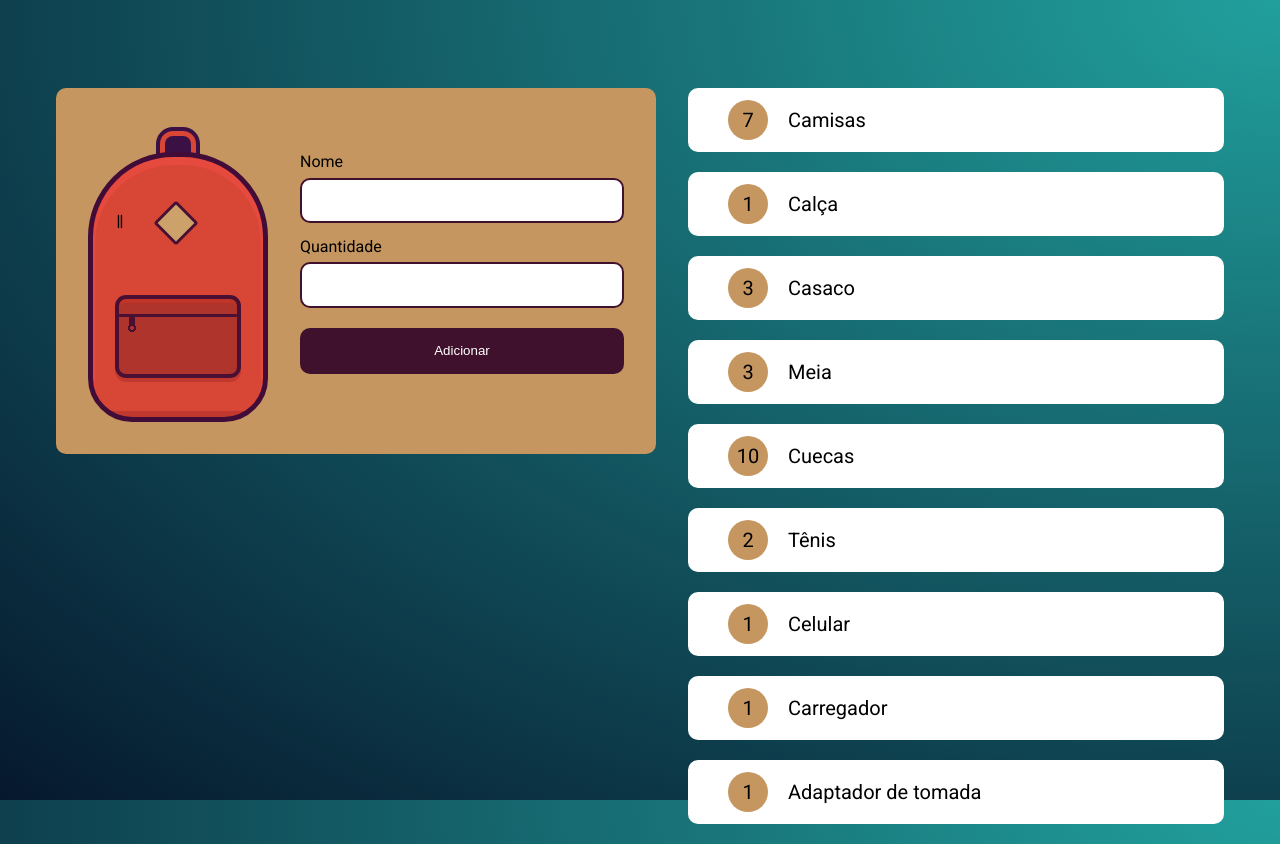
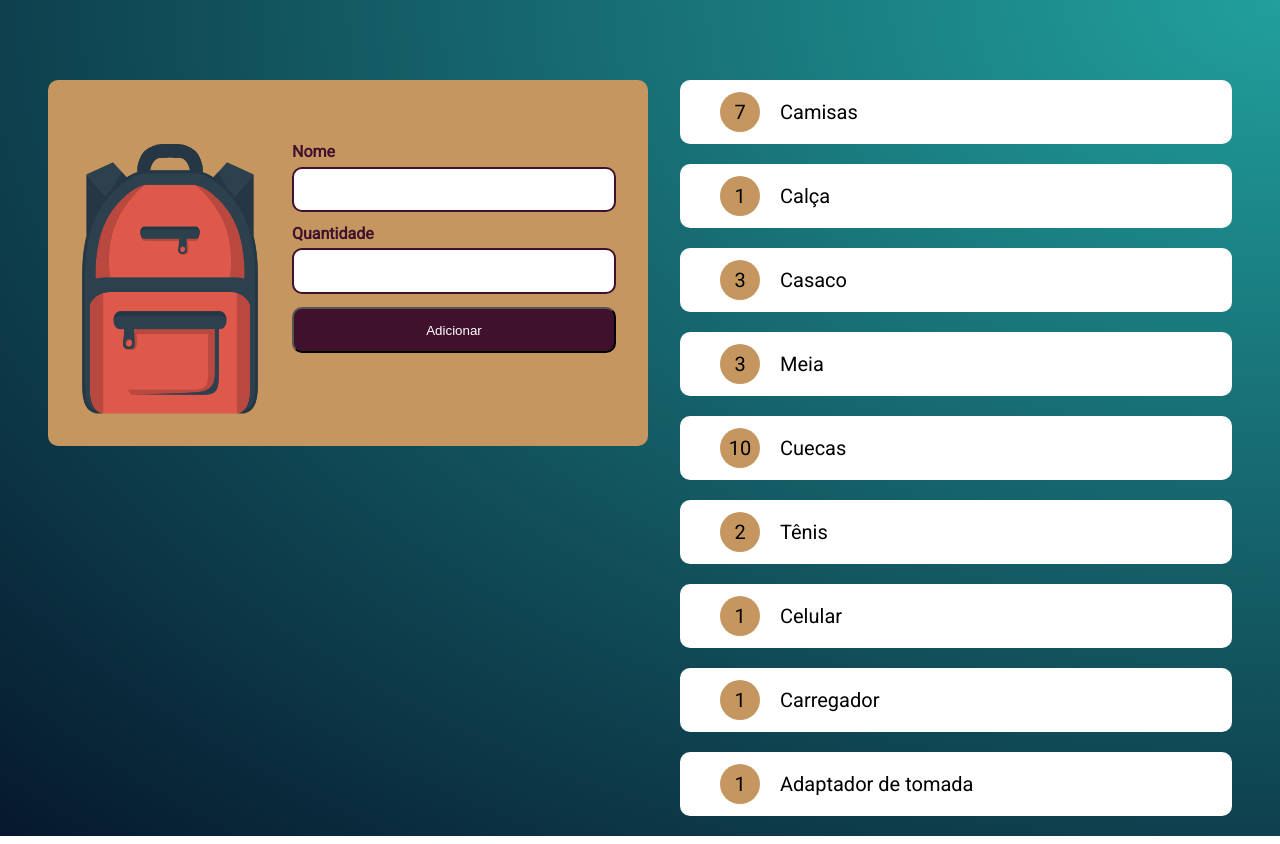
Before and after one commit to GabrielVeroneze/mochila-de-viagem, a plain HTML site: page index.html in a window 1280 px wide. Drawn offline with Linux system fonts and the light colour scheme; files that its build step writes are made by us from their sources.

Commit message:
organizando arquivos css

```diff
--- /dev/null
+++ b/assets/css/lista/lista-item.css
@@ -0,0 +1,13 @@
+.lista__item {
+    list-style: none;
+    padding: 0.6em 2em;
+    background: #FFFFFF;
+    border-radius: 10px;
+    margin: 0 0 1em;
+    width: 100%;
+    box-sizing: border-box;
+    display: inline-flex;
+    align-items: center;
+    gap: 1em;
+    font-size: 20px;
+}
--- /dev/null
+++ b/assets/css/lista/lista-unidade.css
@@ -0,0 +1,10 @@
+.lista__unidade {
+    align-items: center;
+    background: #C5965F;
+    border-radius: 50%;
+    display: flex;
+    font-weight: 400;
+    height: 40px;
+    justify-content: center;
+    width: 40px;
+}
--- /dev/null
+++ b/assets/css/lista/lista.css
@@ -0,0 +1,4 @@
+.lista {
+    margin: 0;
+    padding: 0;
+}
--- /dev/null
+++ b/assets/css/mochila/mochila-adicionar.css
@@ -0,0 +1,3 @@
+.mochila__adicionar {
+    width: 100%;
+}
--- /dev/null
+++ b/assets/css/mochila/mochila-cadastrar.css
@@ -0,0 +1,8 @@
+.mochila__cadastrar {
+    background-color: #40112D;
+    border-radius: 10px;
+    color: #FFFFFF;
+    cursor: pointer;
+    padding: 1em 0.5rem;
+    width: 100%;
+}
--- /dev/null
+++ b/assets/css/mochila/mochila-imagem.css
@@ -0,0 +1,4 @@
+.mochila__imagem {
+    height: 270px;
+    width: 180px;
+}
--- /dev/null
+++ b/assets/css/mochila/mochila-input.css
@@ -0,0 +1,8 @@
+.mochila__input {
+    border: 2px solid #40112D;
+    border-radius: 10px;
+    box-sizing: border-box;
+    margin: 0.5em 0 1em;
+    padding: 1em 0.5em;
+    width: 100%;
+}
--- /dev/null
+++ b/assets/css/mochila/mochila-label.css
@@ -0,0 +1,5 @@
+.mochila__label {
+    color: #40112D;
+    display: block;
+    font-weight: 600;
+}
--- /dev/null
+++ b/assets/css/mochila/mochila.css
@@ -0,0 +1,11 @@
+.mochila {
+    background: #C5965F;
+    border-radius: 10px;
+    box-sizing: border-box;
+    display: flex;
+    flex-basis: auto;
+    flex-grow: 1;
+    gap: 2em;
+    min-width: 600px;
+    padding: 4em 2em 2em;
+}
--- /dev/null
+++ b/assets/css/reset.css
@@ -0,0 +1,48 @@
+/* http://meyerweb.com/eric/tools/css/reset/
+   v2.0 | 20110126
+   License: none (public domain)
+*/
+
+html, body, div, span, applet, object, iframe,
+h1, h2, h3, h4, h5, h6, p, blockquote, pre,
+a, abbr, acronym, address, big, cite, code,
+del, dfn, em, img, ins, kbd, q, s, samp,
+small, strike, strong, sub, sup, tt, var,
+b, u, i, center,
+dl, dt, dd, ol, ul, li,
+fieldset, form, label, legend,
+table, caption, tbody, tfoot, thead, tr, th, td,
+article, aside, canvas, details, embed,
+figure, figcaption, footer, header, hgroup,
+menu, nav, output, ruby, section, summary,
+time, mark, audio, video {
+	margin: 0;
+	padding: 0;
+	border: 0;
+	font-size: 100%;
+	font: inherit;
+	vertical-align: baseline;
+}
+/* HTML5 display-role reset for older browsers */
+article, aside, details, figcaption, figure,
+footer, header, hgroup, menu, nav, section {
+	display: block;
+}
+body {
+	line-height: 1;
+}
+ol, ul {
+	list-style: none;
+}
+blockquote, q {
+	quotes: none;
+}
+blockquote:before, blockquote:after,
+q:before, q:after {
+	content: '';
+	content: none;
+}
+table {
+	border-collapse: collapse;
+	border-spacing: 0;
+}
--- a/assets/css/style.css
+++ b/assets/css/style.css
@@ -1,131 +1,24 @@
-html {
+@import url('../css/mochila/mochila.css');
+@import url('../css/mochila/mochila-imagem.css');
+@import url('../css/mochila/mochila-adicionar.css');
+@import url('../css/mochila/mochila-input.css');
+@import url('../css/mochila/mochila-label.css');
+@import url('../css/mochila/mochila-cadastrar.css');
+
+@import url('../css/lista/lista.css');
+@import url('../css/lista/lista-item.css');
+@import url('../css/lista/lista-unidade.css');
+
+
+body {
     background: radial-gradient(farthest-corner at right top,#21A09D, #06182D);
+    font-family: 'Roboto', cursive;
     height: 100%;
-    font-family: 'Roboto', cursive;
-}
-
-.conteudo {
-    padding: 10vh 3em 0;
-    display: flex;
-    align-items: flex-start;
-    gap: 2em;
 }
 
 .principal {
-    flex-grow: 1;
-    flex-basis: auto;
-    min-width: 600px;
-    padding: 4em 2em 2em;
-    box-sizing: border-box;
+    align-items: flex-start;
     display: flex;
-    background: #C5965F;
-    border-radius: 10px;
     gap: 2em;
+    padding: 10vh 3em 0;
 }
-
-.mochila {
-    min-width: 170px;
-    max-width: 170px;
-    height: 180px;
-    padding-top: 80px;
-    background-color: #d84736;
-    box-shadow: inset 0 6px 0 2px #e64a3e, 0 -93px 0 -77px #3b1045, 0 -93px 0 -72px #d84736, 0 -93px 0 -68px #3b1045;
-    background-image: linear-gradient(to right, transparent 5px, transparent 20px, transparent 1px, transparent 25px, transparent 5px, transparent 20px, transparent 20px, transparent 86px, #c1382e 45px, #c1382e 230px, transparent 25px, transparent 172px );
-    background-position: center 254px;
-    background-size: 305px 6px;
-    background-repeat: repeat-x;
-    border: 5px solid #410c38;
-    border-radius: 85px 85px 44px 44px;
-    display: inline-block;
-    vertical-align: top;
-    flex-basis: auto;
-    flex-grow: 1;
-}
-
-.mochila:before, .mochila:after {
-    display: block;
-    content: '';
-    position: absolute;
-  }
-
-.mochila:before {
-    height: 75px;
-    width: 118px;
-    background-image: radial-gradient(circle closest-corner at 13px 29px , #af342c, #af342c 2px, transparent 2px, transparent), radial-gradient(circle closest-corner at 13px 29px , #491033, #491033 4px, transparent 4px, transparent), linear-gradient(to bottom, transparent 10px, transparent 15px, #491033 5px, #491033 18px, transparent 18px, transparent 100px), linear-gradient(to right, #af342c 10px, #af342c 10px, transparent 10px, transparent 16px, #af342c 9px, #af342c 50px), linear-gradient(to bottom, #af342c 8px, #af342c 16px, #491033 8px, #491033 30px, #af342c 20px, #af342c 72px, #af342c 10px, #af342c 57px, #af342c 5%);
-    margin-left: 22px;
-    margin-top: 58px;
-    border: 4px solid #491033;
-    border-radius: 11px;
-    box-shadow: 0 4px 0 0 #c1382e, inset 0px 4px 1px 0 #c03527;
-    content: '||';
-    color: transparent;
-    font-family: Comic Sans MS;
-    font-weight: bold;
-    z-index: 1;
-    text-shadow: rgb(0, 0, 0) -2px -86px 0px;
-    font-size: 14px;
-}
-
-.mochila:after {
-    margin-left: 67px;
-    margin-top: -30px;
-    background: #cca16a;
-    width:26px;
-    height:26px;
-    border: 3px solid #491033;
-    border-radius: 3px;
-    transform: rotate(45deg);
-}
-
-.adicionar {
-    width: 100%;
-}
-
-.adicionar input {
-    width: 100%;
-    box-sizing: border-box;
-    margin: 0.5em 0 1em;
-    padding: 1em 0.5em;
-    border-radius: 10px;
-    border: 2px solid #40112D;
-}
-
-.adicionar label {
-    display: block;
-}
-
-.cadastrar {
-    background-color: #40112D;
-    color: #FFFFFF;
-    cursor: pointer;
-}
-
-.lista {
-    margin: 0;
-    padding: 0;
-}
-
-.item {
-    list-style: none;
-    padding: 0.6em 2em;
-    background: #FFFFFF;
-    border-radius: 10px;
-    margin: 0 0 1em;
-    width: 100%;
-    box-sizing: border-box;
-    display: inline-flex;
-    align-items: center;
-    gap: 1em;
-    font-size: 20px;
-}
-
-.item strong {
-    border-radius: 50%;
-    display: flex;
-    align-items: center;
-    justify-content: center;
-    width: 40px;
-    height: 40px;
-    Background: #C5965F;
-    font-weight: 400;
-}
--- a/index.html
+++ b/index.html
@@ -1,39 +1,69 @@
 <!DOCTYPE html>
-<html lang="en">
+<html lang="pt-br">
 <head>
     <meta charset="UTF-8">
     <meta http-equiv="X-UA-Compatible" content="IE=edge">
     <meta name="viewport" content="width=device-width, initial-scale=1.0">
     <title>Mochila de viagem</title>
-    <link rel="stylesheet" href="css/style.css">
-
     <link rel="preconnect" href="https://fonts.googleapis.com">
     <link rel="preconnect" href="https://fonts.gstatic.com" crossorigin>
     <link href="https://fonts.googleapis.com/css2?family=Roboto&display=swap" rel="stylesheet">
+
+    <link rel="stylesheet" href="assets/css/reset.css">
+    <link rel="stylesheet" href="assets/css/style.css">
 </head>
 <body>
-    <main class="conteudo">
-        <div class="principal">
-            <div class="mochila"></div>
-            <form action="" class="adicionar">
-                <label for="item">Nome</label>
-                <input type="text" name="nome" id="nome">
-                <label for="item">Quantidade</label>
-                <input type="number" name="quantidade" id="quantidade">
-                <input type="submit" value="Adicionar" class="cadastrar">
+    <main class="principal">
+        <div class="mochila">
+            <img src="assets/img/mochila.png" alt="Mochila" class="mochila__imagem">
+            <form action="" class="mochila__adicionar">
+                <label for="item" class="mochila__label">Nome</label>
+                <input type="text" name="nome" id="nome" class="mochila__input">
+
+                <label for="item" class="mochila__label">Quantidade</label>
+                <input type="number" name="quantidade" id="quantidade" class="mochila__input">
+
+                <input type="submit" value="Adicionar" class="mochila__cadastrar">
             </form>
         </div>
 
         <ul class="lista">
-            <li class="item"><strong>7</strong>Camisas</li>
-            <li class="item"><strong>1</strong>Calça</li>
-            <li class="item"><strong>3</strong>Casaco</li>
-            <li class="item"><strong>3</strong>Meia</li>
-            <li class="item"><strong>10</strong>Cuecas</li>
-            <li class="item"><strong>2</strong>Tênis</li>
-            <li class="item"><strong>1</strong>Celular</li>
-            <li class="item"><strong>1</strong>Carregador</li>
-            <li class="item"><strong>1</strong>Adaptador de tomada</li>
+            <li class="lista__item">
+                <strong class="lista__unidade">7</strong>
+                Camisas
+            </li>
+            <li class="lista__item">
+                <strong class="lista__unidade">1</strong>
+                Calça
+            </li>
+            <li class="lista__item">
+                <strong class="lista__unidade">3</strong>
+                Casaco
+            </li>
+            <li class="lista__item">
+                <strong class="lista__unidade">3</strong>
+                Meia
+            </li>
+            <li class="lista__item">
+                <strong class="lista__unidade">10</strong>
+                Cuecas
+            </li>
+            <li class="lista__item">
+                <strong class="lista__unidade">2</strong>
+                Tênis
+            </li>
+            <li class="lista__item">
+                <strong class="lista__unidade">1</strong>
+                Celular
+            </li>
+            <li class="lista__item">
+                <strong class="lista__unidade">1</strong>
+                Carregador
+            </li>
+            <li class="lista__item">
+                <strong class="lista__unidade">1</strong>
+                Adaptador de tomada
+            </li>
         </ul>
     </main>
 </body>
```
Also changed, not shown: assets/img/mochila.png (added).
